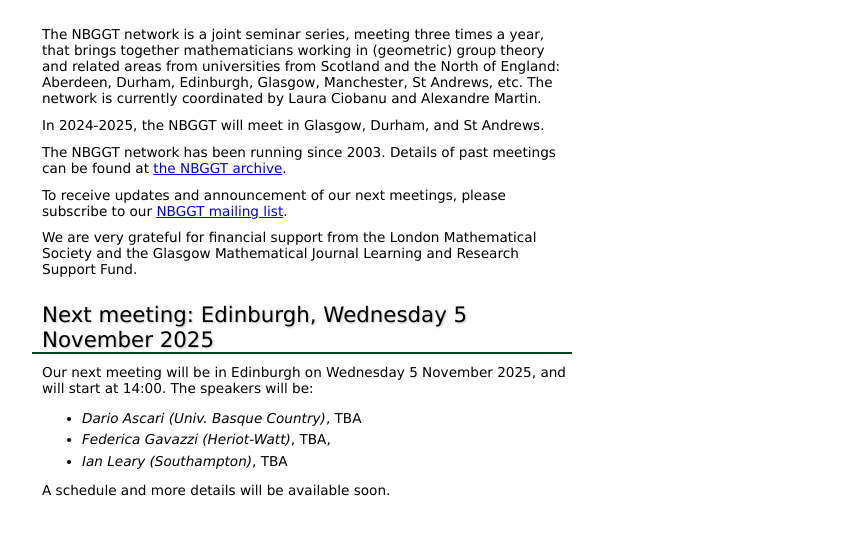
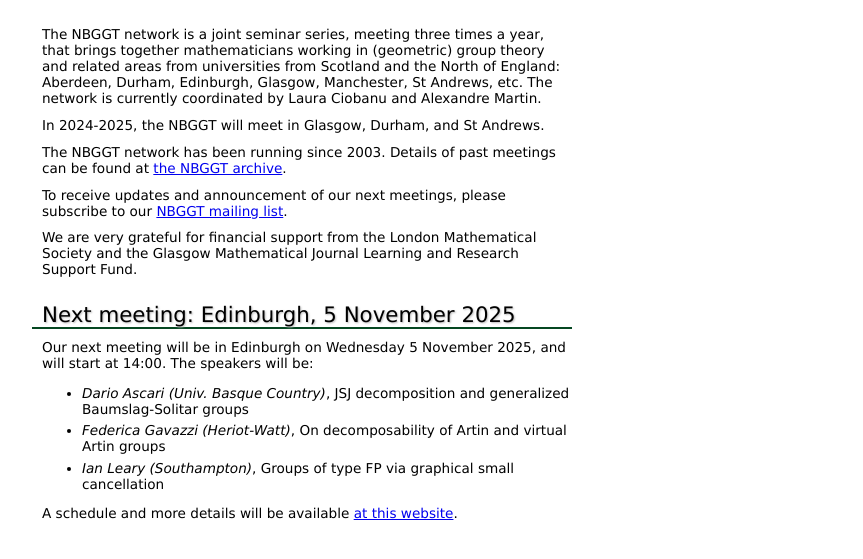
Before and after one commit to alexmartinmaths/alexmartinmaths.github.io, a plain HTML site: page nbggt/index.html in a window 1280 px wide. Shown: the part 97-656 px from the top of the page, without its empty margins (208-1071 px from the left). Drawn offline with nearby package versions, Linux system fonts and the light colour scheme; some packages are replaced by stand-ins of ours; a web font is replaced by a local one.

Commit message:
Update index.html

```diff
--- a/nbggt/index.html
+++ b/nbggt/index.html
@@ -45,18 +45,18 @@ Aberdeen, Durham, Edinburgh, Glasgow, Manchester, St Andrews, etc. The network i
 
 
 
-<h2>Next meeting: Edinburgh, Wednesday 5 November 2025</h2>
+<h2>Next meeting: Edinburgh, 5 November 2025</h2>
 
 Our next meeting will be in Edinburgh on Wednesday 5 November 2025, and will start at 14:00. The speakers will be:
 <ul>
-       <li><i>Dario Ascari (Univ. Basque Country)</i>, TBA
+       <li><i>Dario Ascari (Univ. Basque Country)</i>, JSJ decomposition and generalized Baumslag-Solitar groups
 				</li>
-	   <li><i>Federica Gavazzi (Heriot-Watt)</i>, TBA,
+	   <li><i>Federica Gavazzi (Heriot-Watt)</i>, On decomposability of Artin and virtual Artin groups
 				</li>
-	   <li><i>Ian Leary (Southampton)</i>, TBA
+	   <li><i>Ian Leary (Southampton)</i>, Groups of type FP via graphical small cancellation
 				</li>
 	</ul>
-A schedule and more details will be available soon.
+A schedule and more details will be available <a href="https://sites.google.com/view/nbggt-2025-edi/home">at this website</a>.
 
 </div>
 
```
